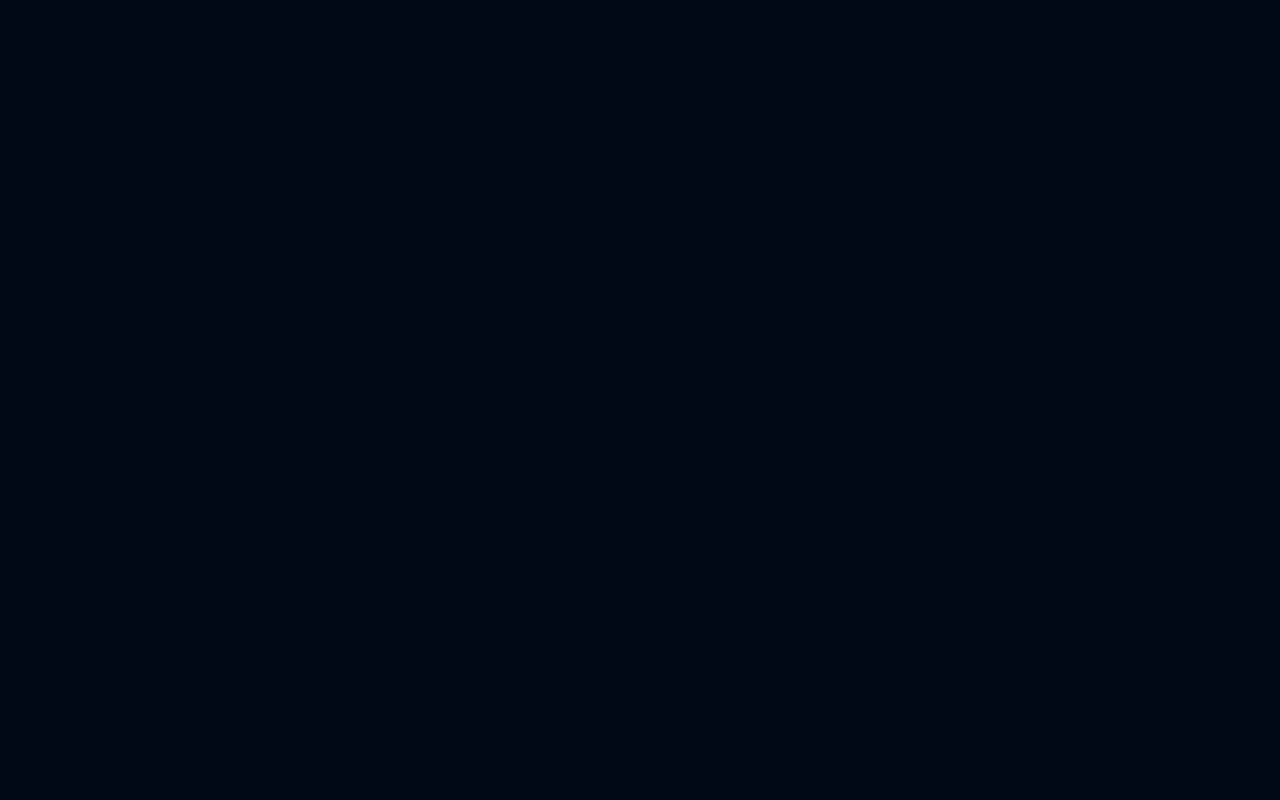
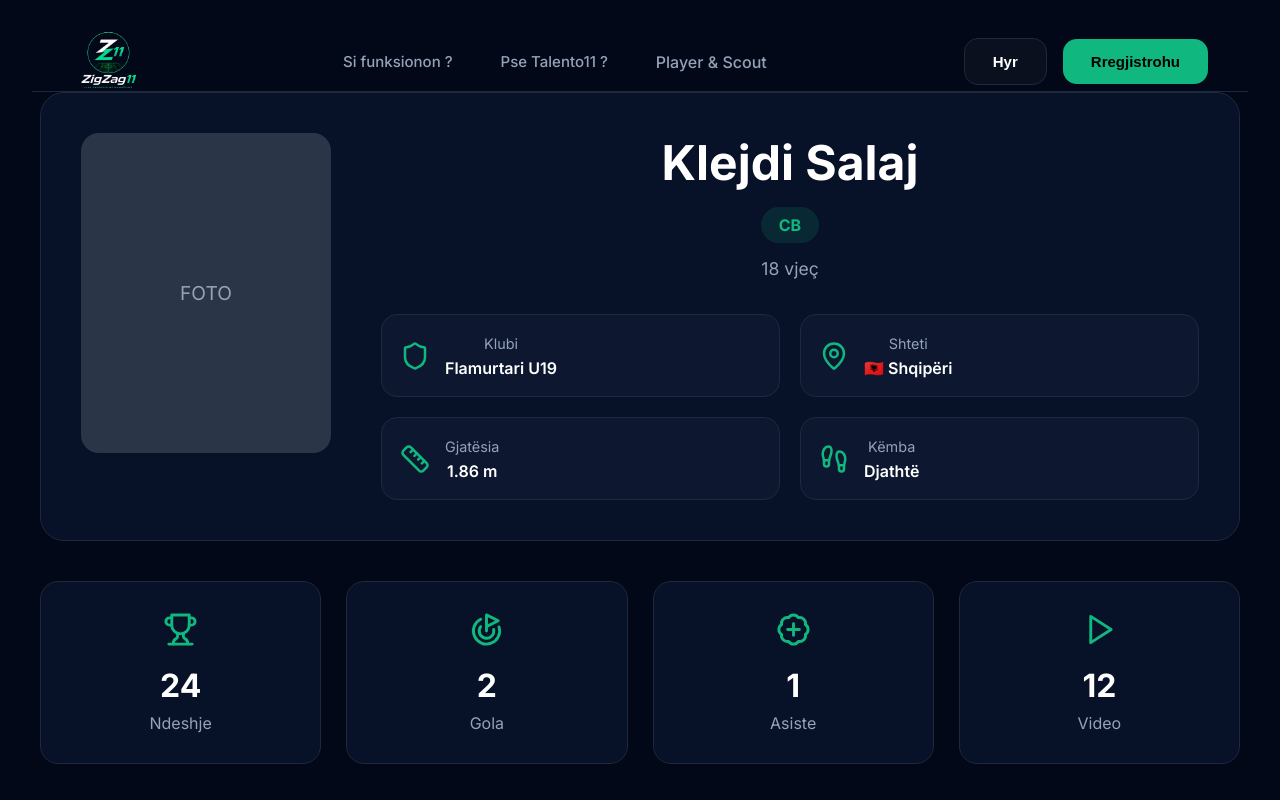
Before and after one commit to eraldkasaj/Talento11, a React (Vite) app: page /players/1 in a window 1280 px wide. Before the commit this address had no page. Shown: the top 800 px of the page. Built offline with nearby package versions, Linux system fonts and the light colour scheme; the HTML template or start-up script is replaced by a standard one.

Commit message:
create page 'Player_Profile_Card'

```diff
--- a/src/App.jsx
+++ b/src/App.jsx
@@ -2,6 +2,7 @@ import './App.css'
 import Home from "./pages/home_page/Home";
 import Player_Scout from "./pages/player_scout/Player_Scout";
 import Players from "./pages/players/Players";
+import Player_Profile from "./pages/player_profile/Player_Profile";
 import {Routes ,Route} from 'react-router-dom'
 
 
@@ -12,6 +13,7 @@ function App() {
     <Route path='/' element={<Home/>} />
     <Route path='player-scout' element={<Player_Scout/>} />
     <Route path="/players" element={<Players />} />
+    <Route path="/players/:id" element={<Player_Profile />} />
    </Routes>
 
 
--- a/src/components/player_card/Player_Card.jsx
+++ b/src/components/player_card/Player_Card.jsx
@@ -1,4 +1,5 @@
 import "./Player_Card.css";
+import { Link } from "react-router-dom";
 
 function PlayerCard({player}) {
   return (
@@ -23,7 +24,12 @@ function PlayerCard({player}) {
           <span>👁 {player.views}</span>
         </div>
 
-        <button>Shiko Profilin</button>
+        <Link
+          to={`/players/${player.id}`}
+          className="profile-btn"
+        >
+          Shiko Profilin
+       </Link>
 
       </div>
 
--- /dev/null
+++ b/src/components/player_profile_card/Player_Profile_Card.css
@@ -0,0 +1,181 @@
+.player-profile-card{
+    max-width:1200px;
+    margin:auto;
+}
+
+.profile-header{
+    display:flex;
+    gap:50px;
+    background:var(--bg-secondary);
+    border:1px solid var(--border);
+    border-radius:24px;
+    padding:40px;
+    margin-bottom:40px;
+}
+
+.profile-image{
+    width:250px;
+    height:320px;
+    border-radius:18px;
+    background:#2b3548;
+
+    display:flex;
+    justify-content:center;
+    align-items:center;
+
+    color:#94A3B8;
+    font-size:1.2rem;
+    flex-shrink:0;
+}
+
+.profile-info{
+    flex:1;
+}
+
+.profile-info h1{
+    font-size:3rem;
+    color:var(--text-primary);
+    margin-bottom:15px;
+}
+
+.profile-badge{
+    display:inline-block;
+    background:rgba(16,183,127,.15);
+    color:var(--brand-teal);
+
+    padding:8px 18px;
+    border-radius:30px;
+    font-weight:700;
+    margin-bottom:15px;
+}
+
+.profile-age{
+    color:var(--text-secondary);
+    font-size:1.1rem;
+    margin-bottom:35px;
+}
+
+.profile-details{
+    display:grid;
+    grid-template-columns:repeat(2,1fr);
+    gap:20px;
+}
+
+.detail-box{
+    display:flex;
+    align-items:center;
+    gap:15px;
+
+    background:#0d1830;
+    border:1px solid var(--border);
+
+    border-radius:16px;
+    padding:18px;
+}
+
+.detail-box svg{
+    font-size:30px;
+    color:var(--brand-teal);
+}
+
+.detail-box span{
+    color:var(--text-secondary);
+    font-size:.9rem;
+}
+
+.detail-box p{
+    color:var(--text-primary);
+    margin-top:5px;
+    font-weight:600;
+}
+
+.stats-grid{
+    display:grid;
+    grid-template-columns:repeat(4,1fr);
+    gap:25px;
+    margin-bottom:40px;
+}
+
+.stat-card{
+    background:var(--bg-secondary);
+    border:1px solid var(--border);
+    border-radius:18px;
+
+    padding:30px;
+    text-align:center;
+}
+
+.stat-card svg{
+    font-size:35px;
+    color:var(--brand-teal);
+    margin-bottom:15px;
+}
+
+.stat-card h2{
+    color:white;
+    font-size:2rem;
+    margin-bottom:8px;
+}
+
+.stat-card span{
+    color:var(--text-secondary);
+}
+
+.highlights{
+    background:var(--bg-secondary);
+    border:1px solid var(--border);
+    border-radius:24px;
+    padding:35px;
+}
+
+.highlights h2{
+    color:white;
+    margin-bottom:25px;
+}
+
+.video-placeholder{
+    height:320px;
+
+    border:2px dashed var(--border);
+    border-radius:18px;
+
+    display:flex;
+    justify-content:center;
+    align-items:center;
+
+    color:var(--text-secondary);
+}
+
+@media(max-width:900px){
+
+.profile-header{
+    flex-direction:column;
+    align-items:center;
+}
+
+.profile-details{
+    grid-template-columns:1fr;
+}
+
+.stats-grid{
+    grid-template-columns:repeat(2,1fr);
+}
+
+}
+
+@media(max-width:600px){
+
+.stats-grid{
+    grid-template-columns:1fr;
+}
+
+.profile-image{
+    width:100%;
+    height:300px;
+}
+
+.profile-info h1{
+    font-size:2.2rem;
+}
+
+}
--- /dev/null
+++ b/src/components/player_profile_card/Player_Profile_Card.jsx
@@ -0,0 +1,117 @@
+import "./Player_Profile_Card.css";
+import {
+  LuMapPin,
+  LuShield,
+  LuRuler,
+  LuFootprints,
+  LuTrophy,
+  LuGoal,
+  LuBadgePlus,
+  LuPlay,
+} from "react-icons/lu";
+
+function Player_Profile_Card({ player }) {
+  return (
+    <section className="player-profile-card">
+
+      <div className="profile-header">
+
+        <div className="profile-image">
+          FOTO
+        </div>
+
+        <div className="profile-info">
+
+          <h1>{player.name}</h1>
+
+          <div className="profile-badge">
+            {player.position}
+          </div>
+
+          <p className="profile-age">
+            {player.age} vjeç
+          </p>
+
+          <div className="profile-details">
+
+            <div className="detail-box">
+              <LuShield />
+              <div>
+                <span>Klubi</span>
+                <p>{player.club}</p>
+              </div>
+            </div>
+
+            <div className="detail-box">
+              <LuMapPin />
+              <div>
+                <span>Shteti</span>
+                <p>{player.country}</p>
+              </div>
+            </div>
+
+            <div className="detail-box">
+              <LuRuler />
+              <div>
+                <span>Gjatësia</span>
+                <p>{player.height}</p>
+              </div>
+            </div>
+
+            <div className="detail-box">
+              <LuFootprints />
+              <div>
+                <span>Këmba</span>
+                <p>{player.foot}</p>
+              </div>
+            </div>
+
+          </div>
+
+        </div>
+
+      </div>
+
+      <div className="stats-grid">
+
+        <div className="stat-card">
+          <LuTrophy />
+          <h2>{player.matches}</h2>
+          <span>Ndeshje</span>
+        </div>
+
+        <div className="stat-card">
+          <LuGoal />
+          <h2>{player.goals}</h2>
+          <span>Gola</span>
+        </div>
+
+        <div className="stat-card">
+          <LuBadgePlus />
+          <h2>{player.assists}</h2>
+          <span>Asiste</span>
+        </div>
+
+        <div className="stat-card">
+          <LuPlay />
+          <h2>{player.videos}</h2>
+          <span>Video</span>
+        </div>
+
+      </div>
+
+      <div className="highlights">
+
+        <h2>Video Highlights</h2>
+
+        <div className="video-placeholder">
+          Video do të vendosen këtu
+        </div>
+
+      </div>
+
+    </section>
+  );
+}
+
+export default Player_Profile_Card;
--- a/src/data/players.js
+++ b/src/data/players.js
@@ -4,8 +4,15 @@ const players = [
     name: "Klejdi Salaj",
     age: 18,
     position: "CB",
+    club: "Flamurtari U19",
+    country: "🇦🇱 Shqipëri",
+    height: "1.86 m",
+    foot: "Djathtë",
+    matches: 24,
+    goals: 2,
+    assists: 1,
     videos: 12,
-    views: "2400",
+    views: 2400,
   },
 
   {
@@ -13,8 +20,15 @@ const players = [
     name: "Denis Hoxha",
     age: 17,
     position: "ST",
+    club: "Teuta U19",
+    country: "🇦🇱 Shqipëri",
+    height: "1.82 m",
+    foot: "Djathtë",
+    matches: 20,
+    goals: 11,
+    assists: 4,
     videos: 8,
-    views: "1800",
+    views: 1800,
   },
 
   {
@@ -22,8 +36,15 @@ const players = [
     name: "Enea Dema",
     age: 19,
     position: "CM",
+    club: "Vllaznia U19",
+    country: "🇦🇱 Shqipëri",
+    height: "1.79 m",
+    foot: "Majtë",
+    matches: 27,
+    goals: 5,
+    assists: 9,
     videos: 15,
-    views: "3100",
+    views: 3100,
   },
 
   {
@@ -31,8 +52,15 @@ const players = [
     name: "Lorik Hasa",
     age: 18,
     position: "RW",
+    club: "Partizani U19",
+    country: "🇦🇱 Shqipëri",
+    height: "1.76 m",
+    foot: "Djathtë",
+    matches: 22,
+    goals: 8,
+    assists: 6,
     videos: 9,
-    views: "1500",
+    views: 1500,
   },
 
   {
@@ -40,8 +68,15 @@ const players = [
     name: "Ermal Kola",
     age: 20,
     position: "GK",
+    club: "Dinamo U21",
+    country: "🇦🇱 Shqipëri",
+    height: "1.91 m",
+    foot: "Djathtë",
+    matches: 26,
+    goals: 0,
+    assists: 0,
     videos: 11,
-    views: "4200",
+    views: 4200,
   },
 
   {
@@ -49,8 +84,15 @@ const players = [
     name: "Ardit Gashi",
     age: 18,
     position: "LB",
+    club: "Bylis U19",
+    country: "🇦🇱 Shqipëri",
+    height: "1.80 m",
+    foot: "Majtë",
+    matches: 21,
+    goals: 1,
+    assists: 5,
     videos: 7,
-    views: "900",
+    views: 900,
   },
 ];
 
--- /dev/null
+++ b/src/pages/player_profile/Player_Profile.jsx
@@ -0,0 +1,28 @@
+import Navbar from "../../components/navbar/Navbar";
+import Player_Profile_Card from "../../components/player_profile_card/Player_Profile_Card";
+import "./Player_Profile.css";
+import { useParams } from "react-router-dom";
+import players from "../../data/players";
+
+function Player_Profile() {
+
+  const { id } = useParams();
+
+  const player = players.find(
+    (player) => player.id === Number(id)
+  );
+
+  return (
+    <>
+      <Navbar />
+
+      <section className="player-profile">
+
+        <Player_Profile_Card player={player} />
+
+      </section>
+    </>
+  );
+}
+
+export default Player_Profile;
```
Also changed, not shown: src/pages/player_profile/Player_Profile.css (added).
